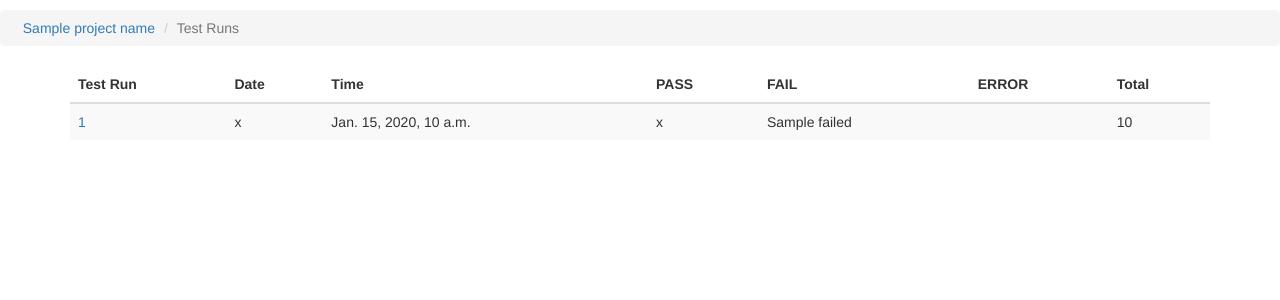
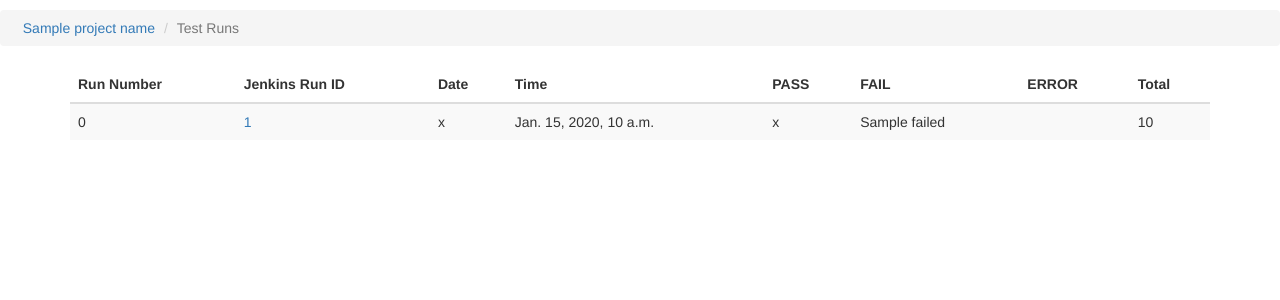
Before and after one commit to jdrusso/arsenl-django, a Django app: template resultsdisplay/templates/resultsdisplay/TestRun.html in a window 1280 px wide. Shown: the part 70-370 px from the top of the page. Run offline with Django 3.2, Linux system fonts and the light colour scheme; the template is opened without the code that fills it: most values are stand-ins (such as "Sample title", 1, 10 or a date in 2020); parts of the project's set-up code (start-up, migrations or seed data) failed here and were passed over; some libraries are stand-ins or nearby versions.

Commit message:
Formatting changes to test display, and added custom subtraction filter

```diff
--- a/resultsdisplay/templates/resultsdisplay/TestRun.html
+++ b/resultsdisplay/templates/resultsdisplay/TestRun.html
@@ -1,4 +1,5 @@
 {% extends "base.html" %}
+{% load subtraction %}
 
 {% block breadcrumb %}
 <li><a href = "{% url 'resultsdisplay:index' %}"> {{ project_name }}</a></li>
@@ -8,7 +9,8 @@
 {% if testrun_list %}
 
 	{% block table_toprow %}
-    	<th> Test Run </th>
+    	<th> Run Number </th>
+    	<th> Jenkins Run ID </th>
     	<th> Date </th>
     	<th> Time </th>
     	<th> PASS </th>
@@ -20,6 +22,7 @@
     {% block table_contents %}
 	    {% for testrun in testrun_list %}
 	        <tr>
+	        	<td> {{testrun_list|length|subtract:forloop.counter}} </td>
 	        	<td><a href="{% url 'resultsdisplay:TestGroup' testrun.project_id testrun.run_num %}">{{ testrun.run_num }}</a></td>
 	        	<td> {{testrun.datestamp }} </td>
 	        	<td> {{testrun.total_time}} </td>
--- a/resultsdisplay/templates/resultsdisplay/index.html
+++ b/resultsdisplay/templates/resultsdisplay/index.html
@@ -9,8 +9,7 @@
 {% if project_list %}
 
     {% block table_toprow %}
-    	<th> Name </th>
-    	<th> Tests </th>
+    	<th> Project Name </th>
     	<th> Latest runtime (seconds) </th>
     	<th> PASS </th>
     	<th> FAIL </th>
@@ -22,7 +21,6 @@
     {% for project in project_list %}
         <tr>
 	        <td><a href="{% url 'resultsdisplay:TestRun' project.project_id %}">{{ project.name }}</a></td>
-	        <td> {{project.total_tests}} </td>
 	        <td> {{project.total_time}} </td>
 	        <td> {{project.passed}} </td>
 	        <td> {{project.failed}} </td>
@@ -30,7 +28,7 @@
 	        <td> {{project.total}} </td>
         </tr>
         <tr>
-	        <td> Lifetime {{project.total_runs}} </td>
+	        <td> Total Test Runs in Database: {{project.total_runs}} </td>
         </tr>
     {% endfor %}
     {% endblock table_contents %}
--- /dev/null
+++ b/resultsdisplay/templatetags/subtraction.py
@@ -0,0 +1,7 @@
+from django import template
+
+register = template.Library()
+
+@register.filter
+def subtract(value, arg):
+    return value - arg
```
Also changed, not shown: resultsdisplay/templatetags/__init__.py (added).
